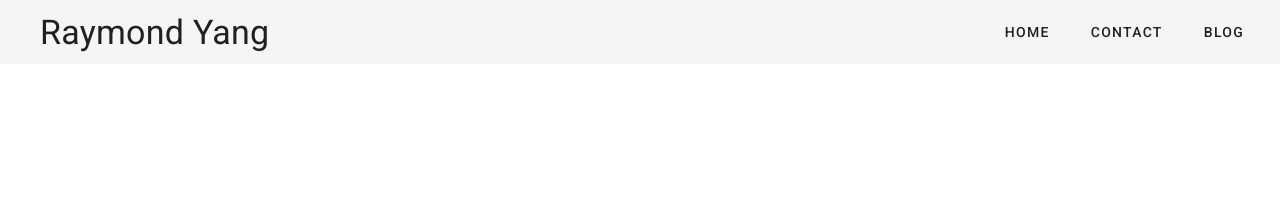
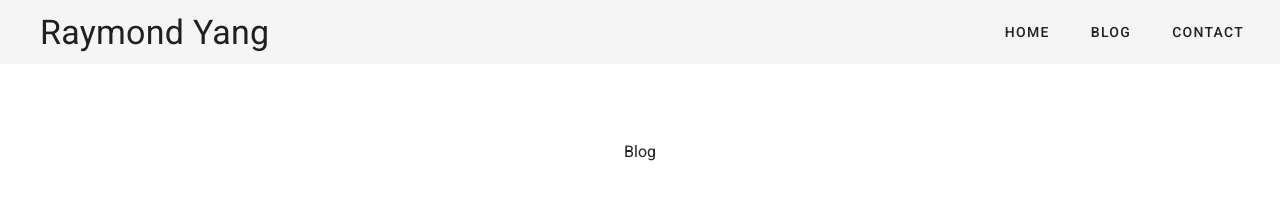
Before and after one commit to Ray2126/personal-website, a Vue app: page /blog in a window 1280 px wide. Shown: the top 214 px of the page. Built offline with nearby package versions, Linux system fonts and the light colour scheme.

Commit message:
Add route to blog page

```diff
--- a/src/App.vue
+++ b/src/App.vue
@@ -24,17 +24,17 @@
       <v-btn text>
         <span
           class="mx-1"
-          @click="$router.push('/contact')"
+          @click="$router.push('/blog')"
         >
-          Contact
+          Blog
         </span>
       </v-btn>
       <v-btn text>
         <span
           class="mx-1"
-          @click="$router.push('/blog')"
+          @click="$router.push('/contact')"
         >
-          Blog
+          Contact
         </span>
       </v-btn>
     </v-app-bar>
--- a/src/router.js
+++ b/src/router.js
@@ -3,6 +3,7 @@ import VueRouter from 'vue-router';
 
 import Home from './views/Home';
 import Contact from './views/Contact';
+import Blog from './views/Blog';
 
 Vue.use(VueRouter);
 
@@ -14,6 +15,10 @@ const routes = [
   {
     path: '/contact',
     component: Contact,
+  },
+  {
+    path: '/blog',
+    component: Blog,
   }
 ];
 
--- /dev/null
+++ b/src/views/Blog.vue
@@ -0,0 +1,3 @@
+<template>
+  <div>Blog</div>
+</template>
```
